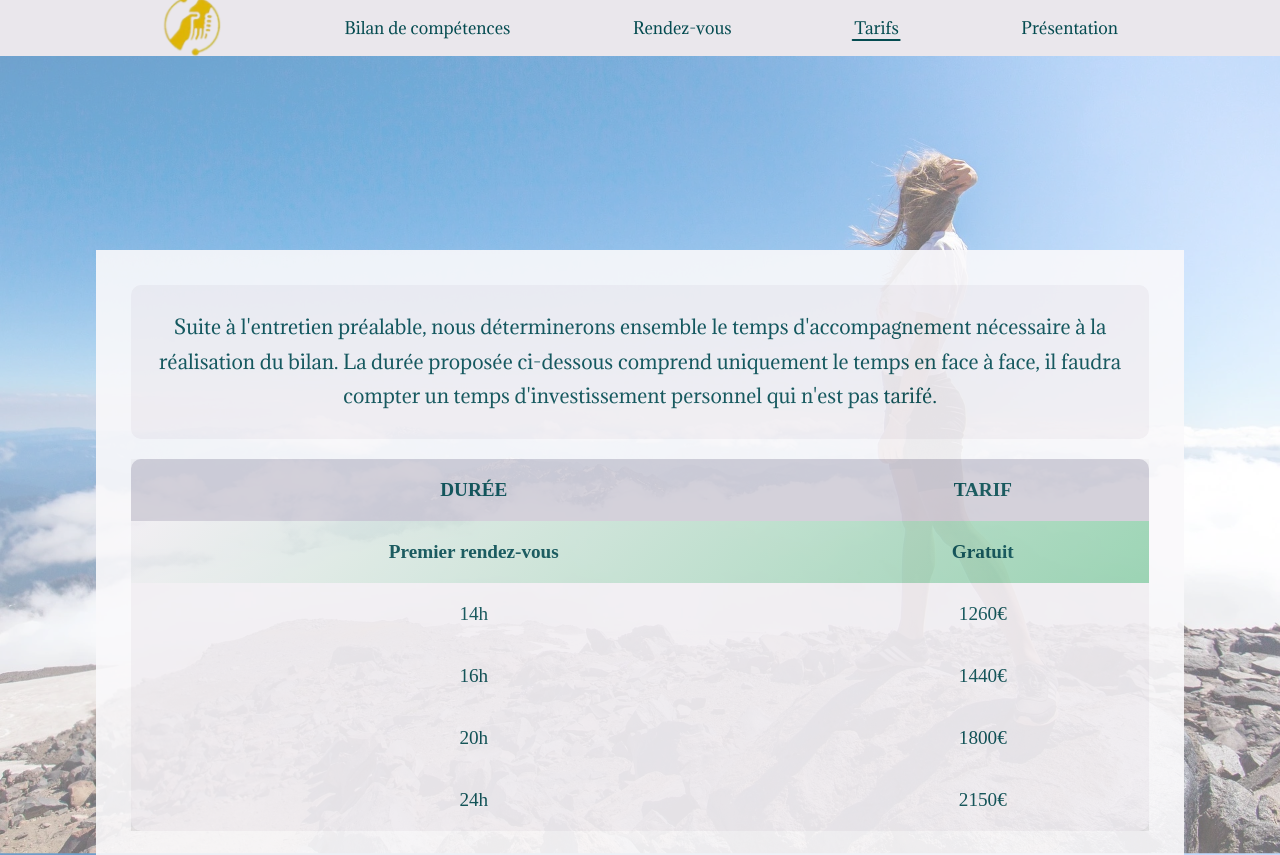
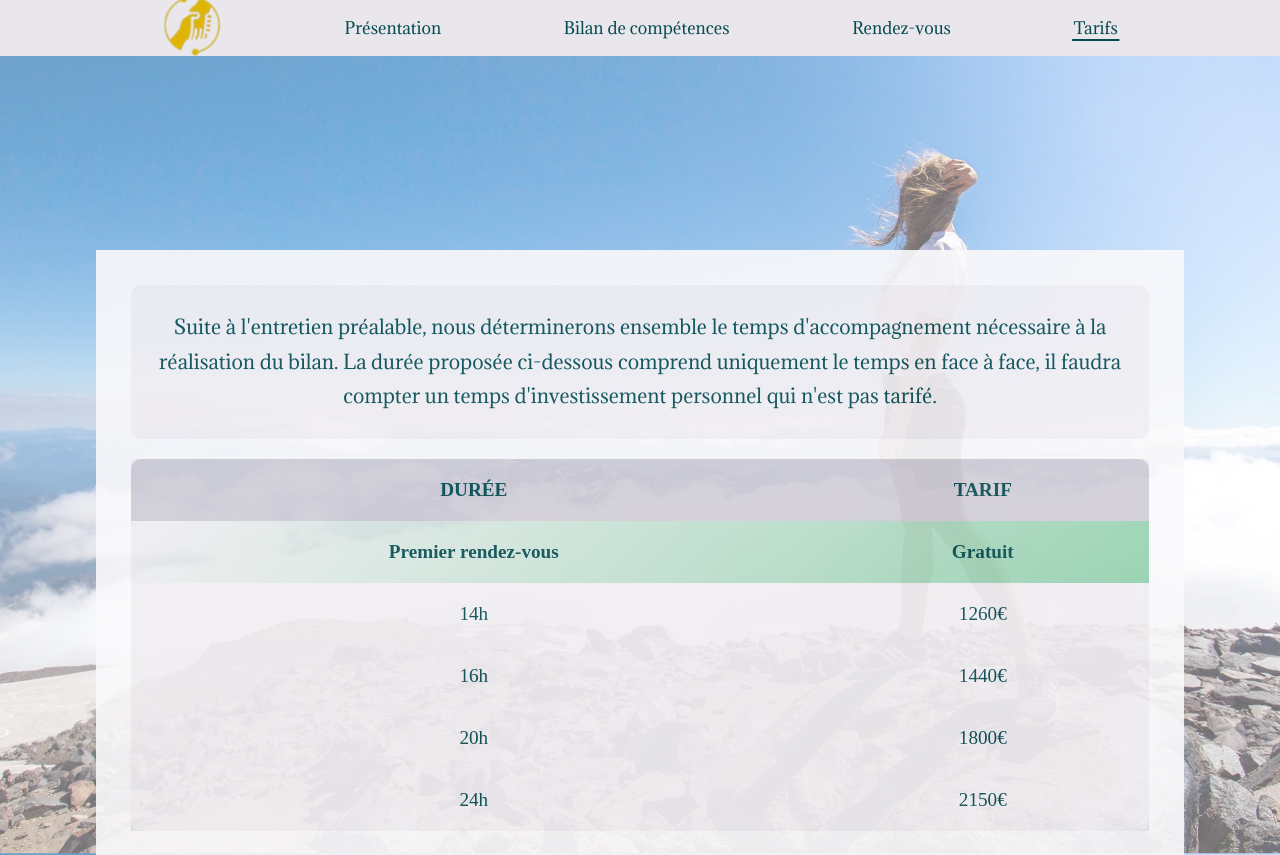
Before and after one commit to riku59/projection, a React (Create React App) app: page /Tarifs in a window 1280 px wide. Shown: the top 855 px of the page. Built offline with nearby package versions, Linux system fonts and the light colour scheme.

Commit message:
changement de la prio des liens de la nav , changement des liens des bouton pour contacter

```diff
--- a/src/components/Navigation.js
+++ b/src/components/Navigation.js
@@ -31,6 +31,12 @@ const Navigation = () => {
             </li>
           </NavLink>
           <NavLink
+            to="/A-propos"
+            className={(nav) => (nav.isActive ? "nav-active hover" : "hover")}
+          >
+            <li>Présentation</li>
+          </NavLink>
+          <NavLink
             to="/Bilan-de-competence"
             className={(nav) => (nav.isActive ? "nav-active hover" : "hover")}
           >
@@ -48,13 +54,6 @@ const Navigation = () => {
           >
             <li>Tarifs</li>
           </NavLink>
-
-          <NavLink
-            to="/A-propos"
-            className={(nav) => (nav.isActive ? "nav-active hover" : "hover")}
-          >
-            <li>Présentation</li>
-          </NavLink>
         </ul>
       </div>
     </div>
--- a/src/pages/Accueil.js
+++ b/src/pages/Accueil.js
@@ -20,7 +20,7 @@ const Accueil = () => {
             Un accompagnement sur mesure pour analyser vos compétences, définir
             vos objectifs, et préparer votre avenir.
           </p>
-          <NavLink to="/Contact">
+          <NavLink to="/Rendez-vous">
             <button>Prendre rendez-vous</button>
           </NavLink>
           <p className="txt_button">1er consultation gratuite</p>
@@ -73,7 +73,7 @@ const Accueil = () => {
           votre disposition pour répondre à toutes vos questions et vous
           accompagner dans votre réflexion.
         </p>
-        <NavLink to="/contact">
+        <NavLink to="/Rendez-vous">
           <button>Contacter moi</button>
         </NavLink>
       </section>
```
